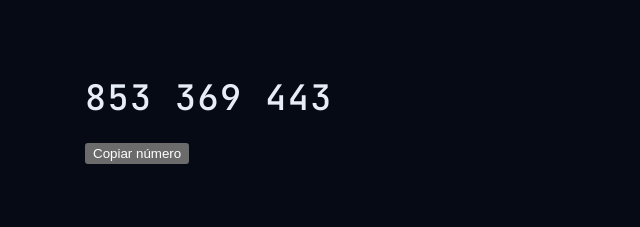
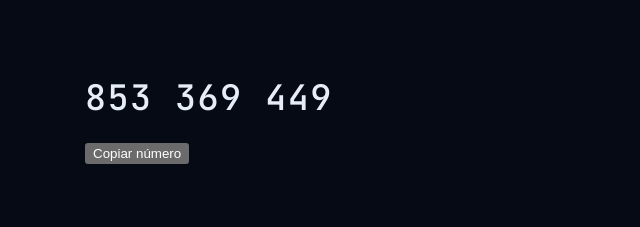
Before and after one commit to maguirizefilipe-alt/nexus-site, a plain HTML site: page index.html in a window 1280 px wide. Shown: the part 884-1111 px from the top of the page, 5-645 px from the left. Drawn offline with Linux system fonts and the light colour scheme.

Commit message:
Update contact phone number in index.html

```diff
--- a/index.html
+++ b/index.html
@@ -24,7 +24,7 @@
 </div>
 <section id="servicos"><h2>Tudo o que precisa para ter presença online</h2></section>
 <section id="processo"><h2>Do pedido ao site publicado em quatro fases</h2></section>
-<section id="contacto"><div class="phone" id="phone">853 369 443</div><button id="copyBtn">Copiar número</button><p id="copyStatus"></p></section>
+<section id="contacto"><div class="phone" id="phone">853 369 449</div><button id="copyBtn">Copiar número</button><p id="copyStatus"></p></section>
 </main>
 <footer><span>© 2026 Nexus tech</span><span>853 369 449</span></footer>
 </div>
```
